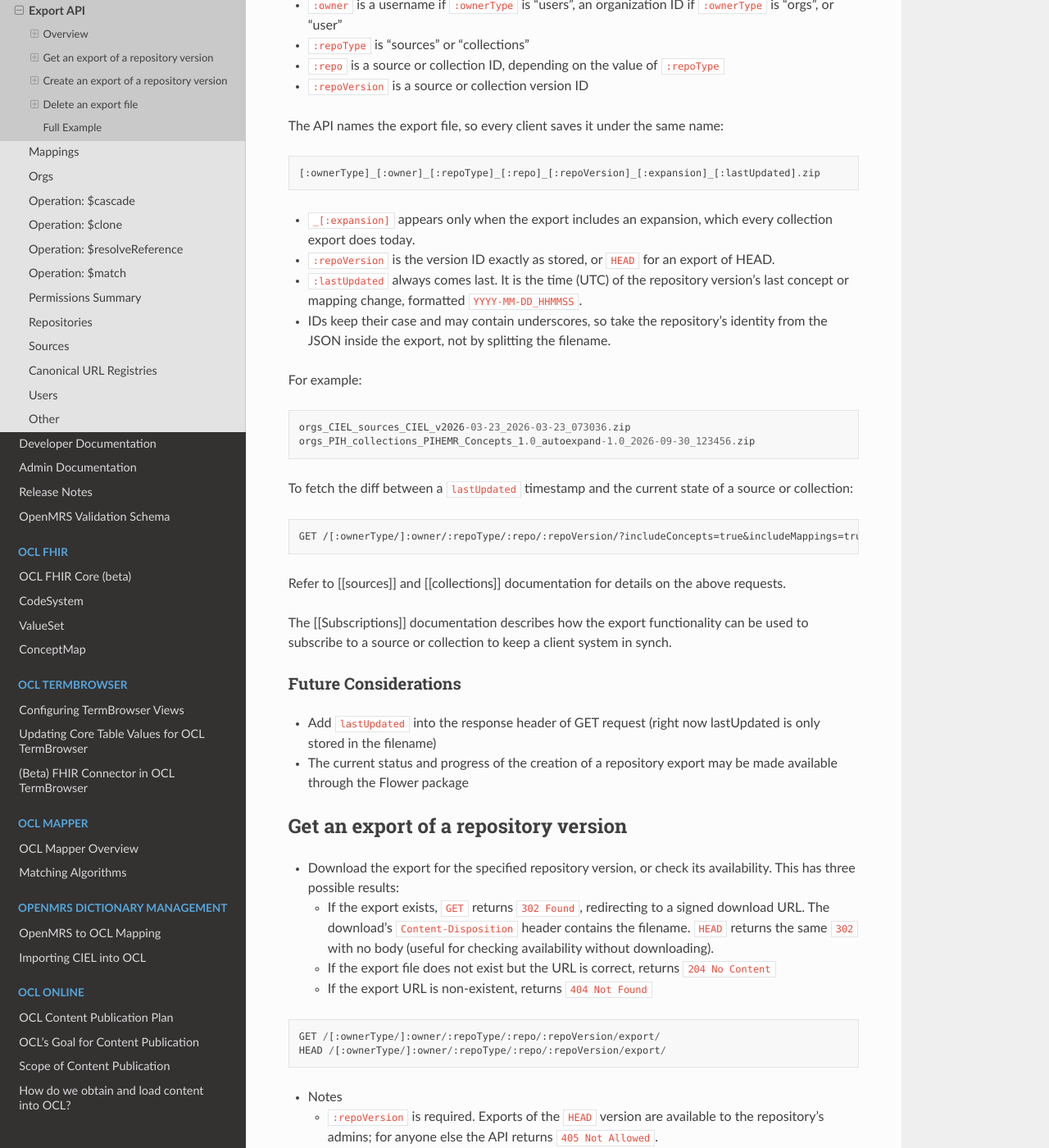
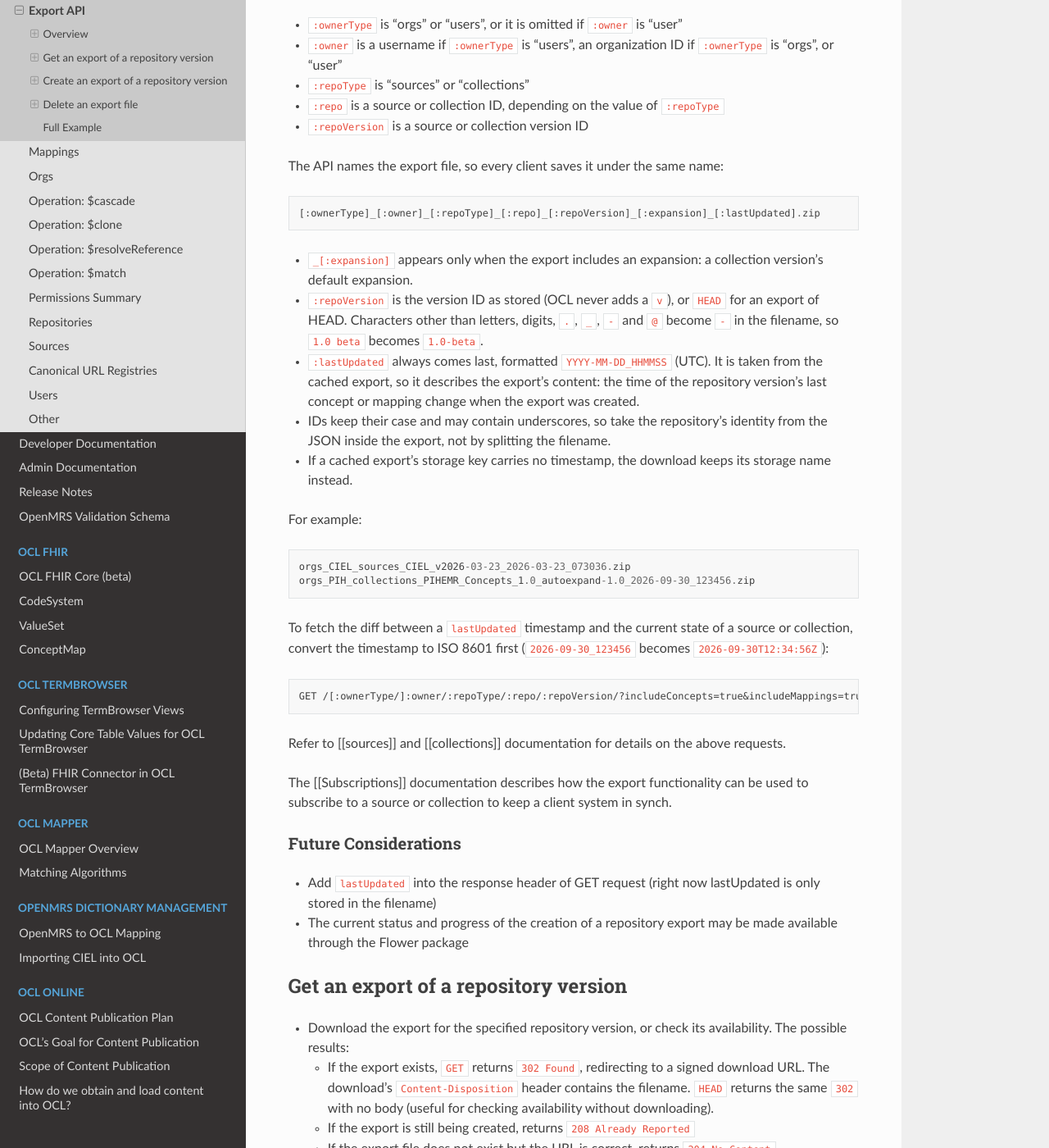
Before and after one commit to OpenConceptLab/ocl-docs, a Sphinx documentation site: the page built from docs/source/oclapi/apireference/exportapi.md, in a window 1280 px wide and 1400 px high, scrolled down 900 px. Shown: the whole window at 82% size. Built offline with Sphinx 7.4.7 and the Read the Docs theme 3.1.0, drawn with Linux system fonts in a browser that asks for light colours; some of the changed text lies outside the part shown.

Commit message:
OpenConceptLab/ocl_issues#2864 | Export API: status codes, timestamp source, HEAD permissions
From Codex pass 1 on ocl-docs#68: 208 vs 204 and 500 on GET; don't follow
the redirect when polling with HEAD; expansion only when a collection has a
default one; lastUpdated comes from the cached export and needs converting
for updatedSince; unsafe version characters become '-'; HEAD exports are for
staff and the repository's owner on GET, POST and DELETE.

Co-Authored-By: Claude Opus 5.5 <noreply@anthropic.com>

````diff
--- a/docs/source/oclapi/apireference/exportapi.md
+++ b/docs/source/oclapi/apireference/exportapi.md
@@ -1,7 +1,7 @@
 # Export API
 
 ## Overview
-The API provides an `export` endpoint for creating, fetching, and deleting a cached export of repository version. Exports are automatically generated upon creation of a new source or collection version and cached, so requesting an export is a quick operation even for a large repository. The recommended method for determining if an export is available after creating a new repository version is by checking the status code of a `HEAD` request to the export, eg `HEAD /[:ownerType/]:owner/:repoType/:repo/:repoVersion/export/`. The status code is `302` if the export is ready for download, or `204` if it is still processing. Note that the old method of determining when an export is available is by checking the `is_processing` flag of the repository version, which is set to `False` after processing of the new repository version is complete. This method is still correct, but if you only need an export and not a fully processed repository version, then the Export API method is more performant as creating and uploading an export is a much faster operation.
+The API provides an `export` endpoint for creating, fetching, and deleting a cached export of repository version. Exports are automatically generated upon creation of a new source or collection version and cached, so requesting an export is a quick operation even for a large repository. The recommended method for determining if an export is available after creating a new repository version is by checking the status code of a `HEAD` request to the export, eg `HEAD /[:ownerType/]:owner/:repoType/:repo/:repoVersion/export/`. The status code is `302` if the export is ready for download, `208` if it is still being created, or `204` if there is no export. Don't follow the redirect when checking availability (for example, use `curl -I` without `-L`): the signed URL is valid only for `GET`. Note that the old method of determining when an export is available is by checking the `is_processing` flag of the repository version, which is set to `False` after processing of the new repository version is complete. This method is still correct, but if you only need an export and not a fully processed repository version, then the Export API method is more performant as creating and uploading an export is a much faster operation.
 
 The Export API enables a client to manage cached exports manually for special situations, such as triggering the creation of a new export that did not get cached correctly. The filename of the export contains the export's `lastUpdated` timestamp, which can be used to fetch the diff between an export and the current state of a source or collection. A `GET` request to the export endpoint redirects to a signed download URL, and the download carries the filename in its `Content-Disposition` response header.
 
@@ -20,17 +20,18 @@ The API names the export file, so every client saves it under the same name:
 ```
 [:ownerType]_[:owner]_[:repoType]_[:repo]_[:repoVersion]_[:expansion]_[:lastUpdated].zip
 ```
-* `_[:expansion]` appears only when the export includes an expansion, which every collection export does today.
-* `:repoVersion` is the version ID exactly as stored, or `HEAD` for an export of HEAD.
-* `:lastUpdated` always comes last. It is the time (UTC) of the repository version's last concept or mapping change, formatted `YYYY-MM-DD_HHMMSS`.
+* `_[:expansion]` appears only when the export includes an expansion: a collection version's default expansion.
+* `:repoVersion` is the version ID as stored (OCL never adds a `v`), or `HEAD` for an export of HEAD. Characters other than letters, digits, `.`, `_`, `-` and `@` become `-` in the filename, so `1.0 beta` becomes `1.0-beta`.
+* `:lastUpdated` always comes last, formatted `YYYY-MM-DD_HHMMSS` (UTC). It is taken from the cached export, so it describes the export's content: the time of the repository version's last concept or mapping change when the export was created.
 * IDs keep their case and may contain underscores, so take the repository's identity from the JSON inside the export, not by splitting the filename.
+* If a cached export's storage key carries no timestamp, the download keeps its storage name instead.
 
 For example:
 ```
 orgs_CIEL_sources_CIEL_v2026-03-23_2026-03-23_073036.zip
 orgs_PIH_collections_PIHEMR_Concepts_1.0_autoexpand-1.0_2026-09-30_123456.zip
 ```
-To fetch the diff between a `lastUpdated` timestamp and the current state of a source or collection:
+To fetch the diff between a `lastUpdated` timestamp and the current state of a source or collection, convert the timestamp to ISO 8601 first (`2026-09-30_123456` becomes `2026-09-30T12:34:56Z`):
 ```
 GET /[:ownerType/]:owner/:repoType/:repo/:repoVersion/?includeConcepts=true&includeMappings=true&includeRetired=true&limit=0&updatedSince=:lastUpdated
 ```
@@ -46,16 +47,18 @@ The [[Subscriptions]] documentation describes how the export functionality can b
 
 
 ## Get an export of a repository version
-* Download the export for the specified repository version, or check its availability. This has three possible results:
+* Download the export for the specified repository version, or check its availability. The possible results:
     * If the export exists, `GET` returns `302 Found`, redirecting to a signed download URL. The download's `Content-Disposition` header contains the filename. `HEAD` returns the same `302` with no body (useful for checking availability without downloading).
+    * If the export is still being created, returns `208 Already Reported`
     * If the export file does not exist but the URL is correct, returns `204 No Content`
     * If the export URL is non-existent, returns `404 Not Found`
+    * If the export exists but no download URL could be generated, returns `500 Internal Server Error`
 ```
 GET /[:ownerType/]:owner/:repoType/:repo/:repoVersion/export/
 HEAD /[:ownerType/]:owner/:repoType/:repo/:repoVersion/export/
 ```
 * Notes
-    * `:repoVersion` is required. Exports of the `HEAD` version are available to the repository's admins; for anyone else the API returns `405 Not Allowed`.
+    * `:repoVersion` is required. `HEAD` exports are available only to staff and to the repository's owner (the owning user, or members of the owning organization); other users get `405 Not Allowed`.
     * Most HTTP clients follow the redirect automatically; for example, `curl -L -OJ` saves the file under its name. The signed URL expires, so request a new one each time you download.
     * The download's `Content-Disposition` header contains the export filename (e.g. `attachment; filename="orgs_CIEL_sources_CIEL_v2026-03-23_2026-03-23_073036.zip"`). The signed URL carries the same value in its `response-content-disposition` parameter.
 
@@ -104,7 +107,7 @@ Status: 404 Not Found
 POST /[:ownerType/]:owner/:repoType/:repo/:repoVersion/export/
 ```
 * Notes
-    * `:repoVersion` is required. Exports of the `HEAD` version can be created by the repository's admins; for anyone else the API returns `405 Not Allowed`.
+    * `:repoVersion` is required. `HEAD` exports are available only to staff and to the repository's owner (the owning user, or members of the owning organization); other users get `405 Not Allowed`.
     * This request only triggers the creation of the export file and does **NOT** return the export. It is necessary to follow up with a GET request after the file has been processed in order to download it.
 
 ### Example
@@ -136,7 +139,7 @@ Status: 200 OK
 DELETE /[:ownerType/]:owner/:repoType/:repo/:repoVersion/export/
 ```
 * Notes
-    * If `HEAD` version is requested, the API will return `405 Not Allowed`.
+    * `HEAD` exports are available only to staff and to the repository's owner (the owning user, or members of the owning organization); other users get `405 Not Allowed`.
     * The passed authorization token must have administrative access to the repository in order to delete the export file
 
 ### Example
````
